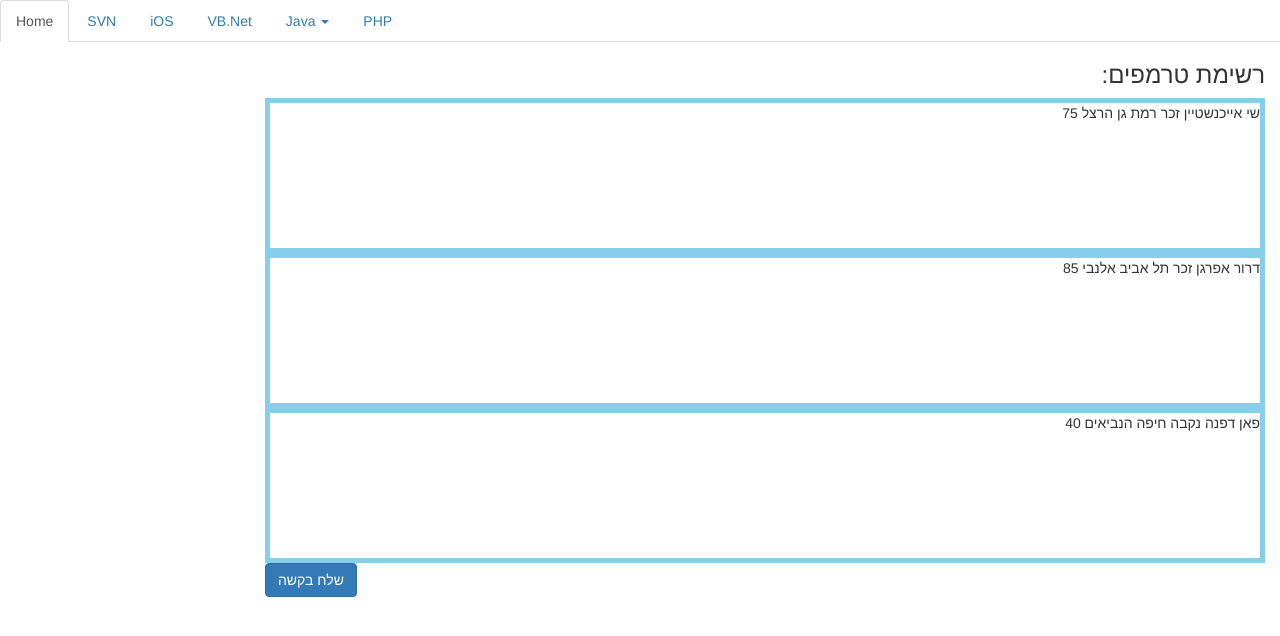
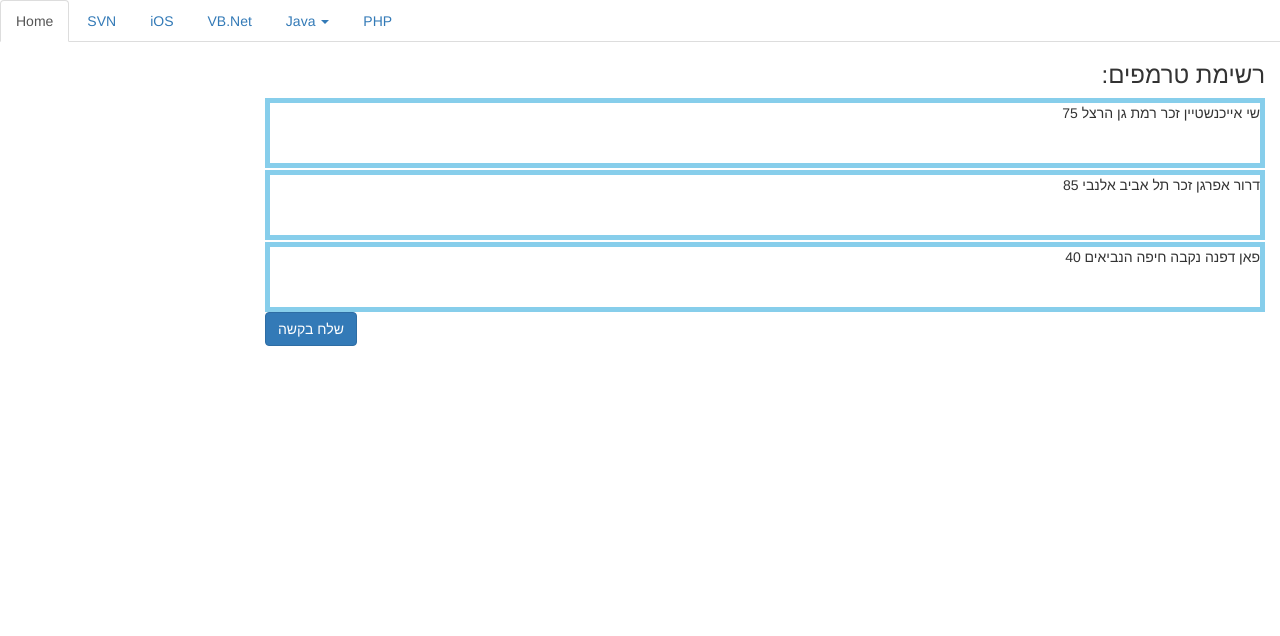
Before and after one commit to ShaiEichenstein/Trumpist, an Angular app in the folder TrumpistApp/: page / in a window 1280 px wide. Shown: the top 636 px of the page. Built offline with nearby package versions, Linux system fonts and the light colour scheme.

Commit message:
tramp item

```diff
--- a/TrumpistApp/src/app/tramp-item/tramp-item.component.css
+++ b/TrumpistApp/src/app/tramp-item/tramp-item.component.css
@@ -1,6 +1,7 @@
 .card{
          width: 1000px;
-        height: 155px;
+        height: 70px;
         border: 5px solid skyblue;
         align-items: right;
+        margin-top:2px;
 }
```
